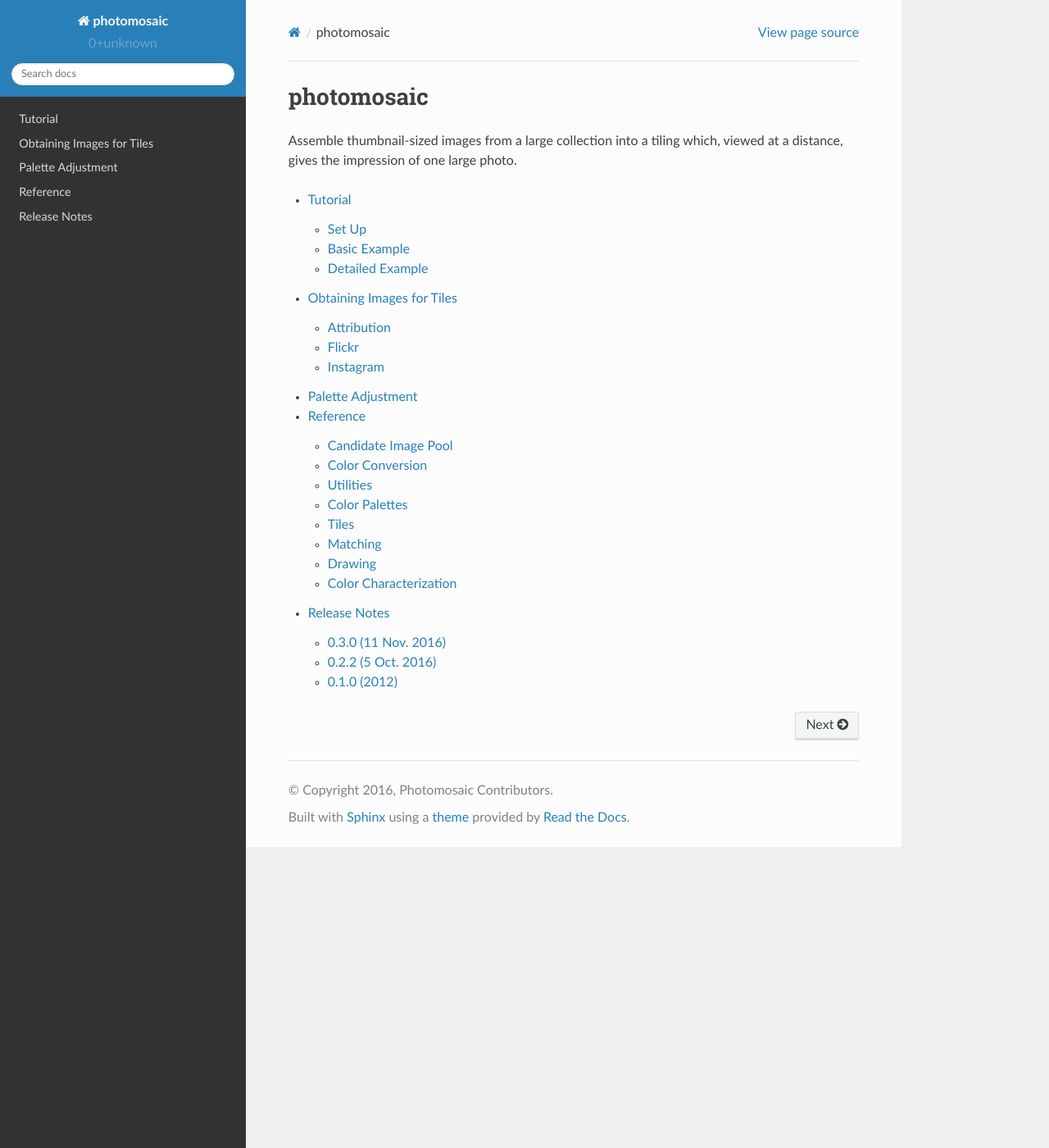
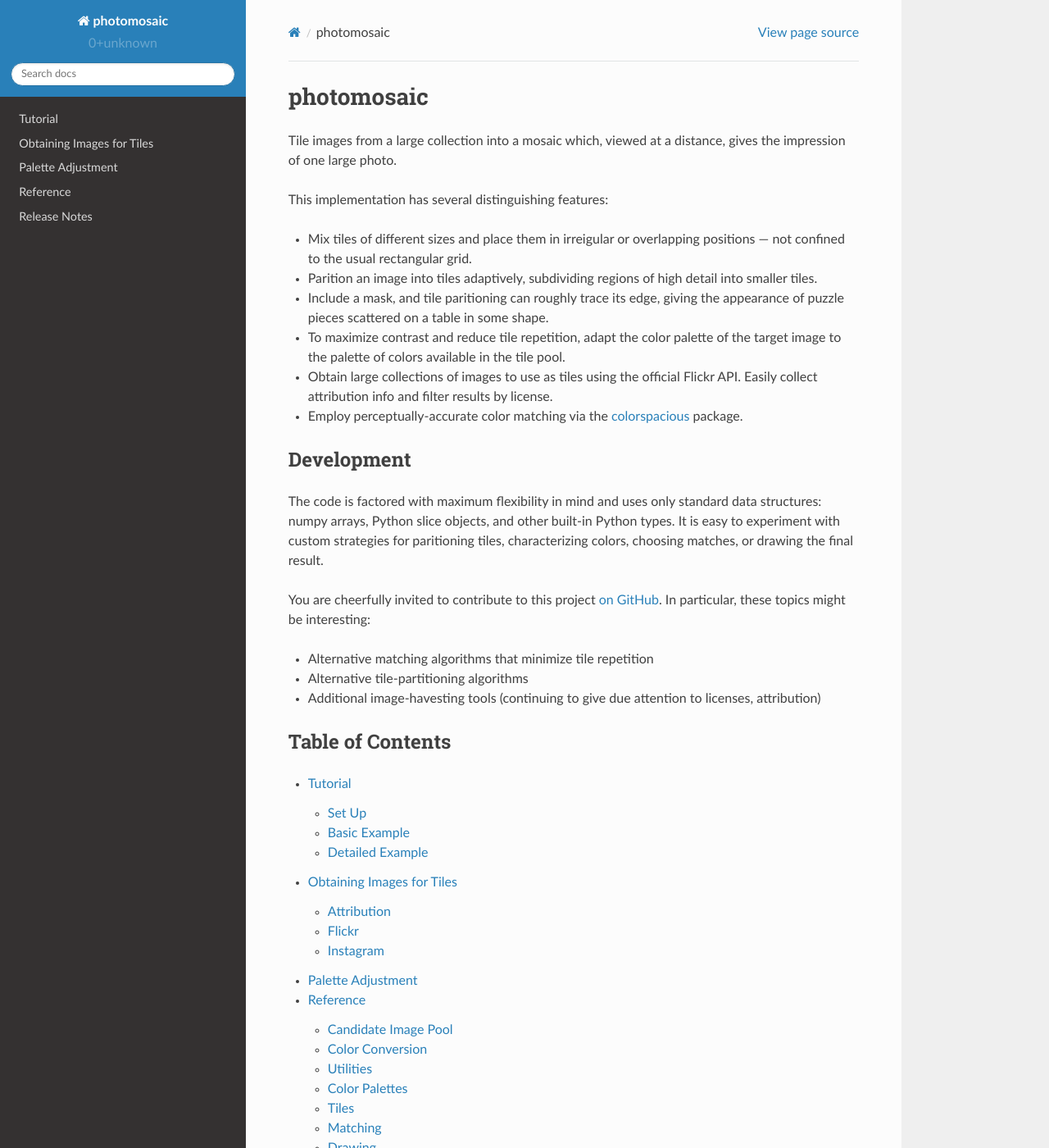
Before and after one commit to danielballan/photomosaic, a Sphinx documentation site: the page built from doc/source/index.rst, in a window 1280 px wide and 1400 px high. Shown: the whole window at 82% size. Built offline with Sphinx 7.4.7 and the Read the Docs theme 2.0.0, drawn with Linux system fonts in a browser that asks for light colours.

Commit message:
DOC: Explain nice features.

```diff
--- a/doc/source/index.rst
+++ b/doc/source/index.rst
@@ -1,8 +1,43 @@
 photomosaic
 ===========
 
-Assemble thumbnail-sized images from a large collection into a tiling which,
-viewed at a distance, gives the impression of one large photo.
+Tile images from a large collection into a mosaic which, viewed at a distance,
+gives the impression of one large photo.
+
+This implementation has several distinguishing features:
+
+* Mix tiles of different sizes and place them in irreigular or overlapping
+  positions --- not confined to the usual rectangular grid.
+* Parition an image into tiles adaptively, subdividing regions of high detail
+  into smaller tiles.
+* Include a mask, and tile paritioning can roughly trace its edge, giving the
+  appearance of puzzle pieces scattered on a table in some shape.
+* To maximize contrast and reduce tile repetition, adapt the color palette of
+  the target image to the palette of colors available in the tile pool.
+* Obtain large collections of images to use as tiles using the official
+  Flickr API. Easily collect attribution info and filter results by license.
+* Employ perceptually-accurate color matching via the
+  `colorspacious <colorspacious.readthedocs.io>`_ package.
+
+Development
+-----------
+
+The code is factored with maximum flexibility in mind and uses only standard
+data structures: numpy arrays, Python slice objects, and other built-in Python
+types. It is easy to experiment with custom strategies for paritioning tiles,
+characterizing colors, choosing matches, or drawing the final result.
+
+You are cheerfully invited to contribute to this project
+`on GitHub <https://github.com/danielballan/photomosaic>`_. In particular,
+these topics might be interesting:
+
+* Alternative matching algorithms that minimize tile repetition
+* Alternative tile-partitioning algorithms
+* Additional image-havesting tools (continuing to give due attention to
+  licenses, attribution)
+
+Table of Contents
+-----------------
 
 .. toctree::
    :maxdepth: 2
```
